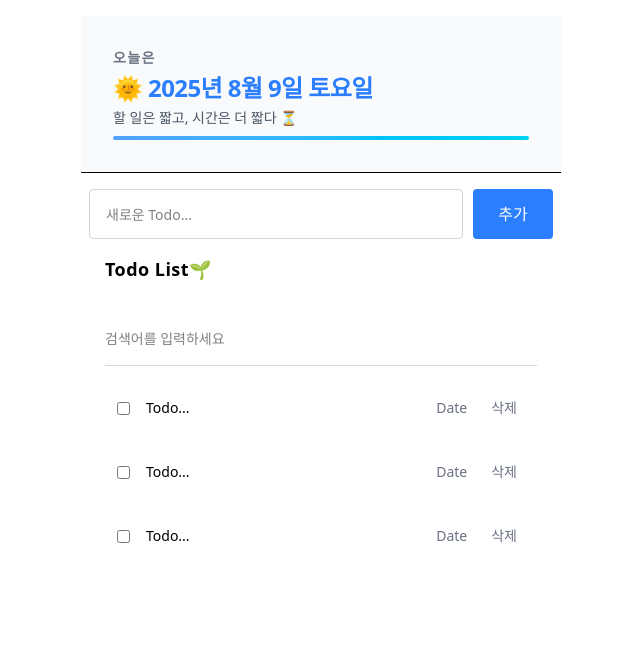
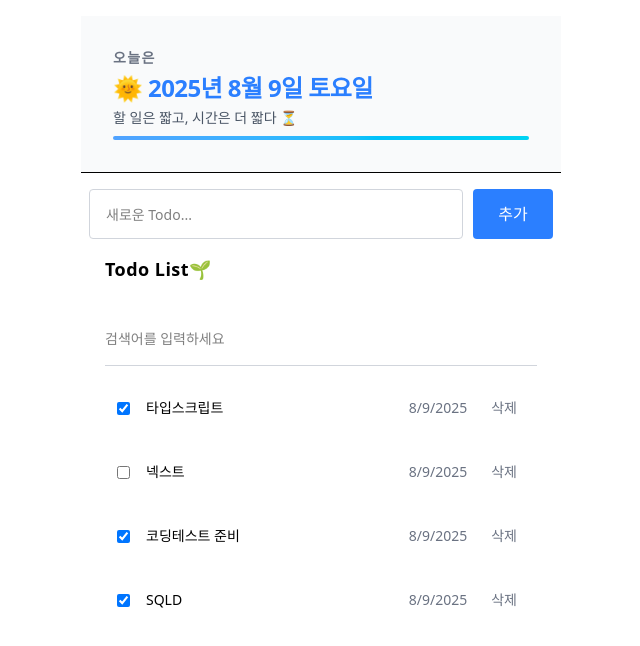
Before and after one commit to SUCRESUCCES/TodoList, a Next.js app: page / in a window 1280 px wide. Shown: the top 646 px of the page, without its empty margins (319-959 px from the left). Built offline with nearby package versions, Linux system fonts and the light colour scheme.

Commit message:
기능 구현 준비
1. 데이터 타입 정의하기(Todo 인터페이스)

2. 가데이터 생성(mockData)

3. 가데이터를 상태로 만들고 화면에 표시(useState로 데이터 상태 관리 및 props로 컴포넌트에 전달)

```diff
--- a/src/app/page.tsx
+++ b/src/app/page.tsx
@@ -1,13 +1,20 @@
+"use client";
+
+import { useState } from "react";
 import Header from "@/components/Header";
 import Editor from "@/components/Editor";
 import List from "@/components/List";
+import { mockTodos } from "@/data/mockData";
+import { Todo } from "@/types/todo";
 
 export default function Home() {
+  const [todos, setTodos] = useState<Todo[]>(mockTodos);
+
   return (
     <main className="animate-fade-in w-full max-w-lg mx-auto flex flex-col gap-4 p-4">
       <Header />
       <Editor />
-      <List />
+      <List todos={todos} />
     </main>
   );
 }
--- a/src/components/List.tsx
+++ b/src/components/List.tsx
@@ -1,6 +1,11 @@
 import TodoItem from "./TodoItem";
+import { Todo } from "@/types/todo";
 
-const List = () => {
+interface ListProps {
+  todos: Todo[];
+}
+
+const List = ({ todos }: ListProps) => {
   return (
     <div className="flex flex-col gap-5 px-2 sm:px-4 md:px-6">
       <h4 className="text-lg sm:text-l font-semibold mb-2 tracking-wide">
@@ -15,9 +20,9 @@ const List = () => {
         placeholder="검색어를 입력하세요"
       />
       <div className="flex flex-col gap-5">
-        <TodoItem />
-        <TodoItem />
-        <TodoItem />
+        {todos.map((todo) => (
+          <TodoItem key={todo.id} {...todo} />
+        ))}
       </div>
     </div>
   );
--- a/src/components/TodoItem.tsx
+++ b/src/components/TodoItem.tsx
@@ -1,9 +1,13 @@
-const TodoItem = () => {
+import { Todo } from "@/types/todo";
+
+const TodoItem = (props: Todo) => {
   return (
     <div className="flex items-center gap-4 py-2 px-3">
-      <input type="checkbox" aria-label="완료 체크" />
-      <div className="flex-1 text-sm">Todo...</div>
-      <div className="text-sm text-gray-500 whitespace-nowrap">Date</div>
+      <input type="checkbox" aria-label="완료 체크" checked={props.isDone} />
+      <div className="flex-1 text-sm">{props.content}</div>
+      <div className="text-sm text-gray-500 whitespace-nowrap">
+        {new Date(props.createdAt).toLocaleDateString()}
+      </div>
       <button
         className="text-sm text-gray-500 rounded px-2 py-1
       cursor-pointer hover:text-gray-700 hover:bg-gray-100 transition-all duration-200"
--- /dev/null
+++ b/src/data/mockData.ts
@@ -0,0 +1,28 @@
+import { Todo } from "@/types/todo";
+
+export const mockTodos: Todo[] = [
+  {
+    id: 1,
+    content: "타입스크립트",
+    isDone: true,
+    createdAt: new Date().getTime(),
+  },
+  {
+    id: 2,
+    content: "넥스트",
+    isDone: false,
+    createdAt: new Date().getTime(),
+  },
+  {
+    id: 3,
+    content: "코딩테스트 준비",
+    isDone: true,
+    createdAt: new Date().getTime(),
+  },
+  {
+    id: 4,
+    content: "SQLD",
+    isDone: true,
+    createdAt: new Date().getTime(),
+  },
+];
--- /dev/null
+++ b/src/types/todo.ts
@@ -0,0 +1,6 @@
+export interface Todo {
+  id: number;
+  content: string;
+  isDone: boolean;
+  createdAt: number;
+}
```
